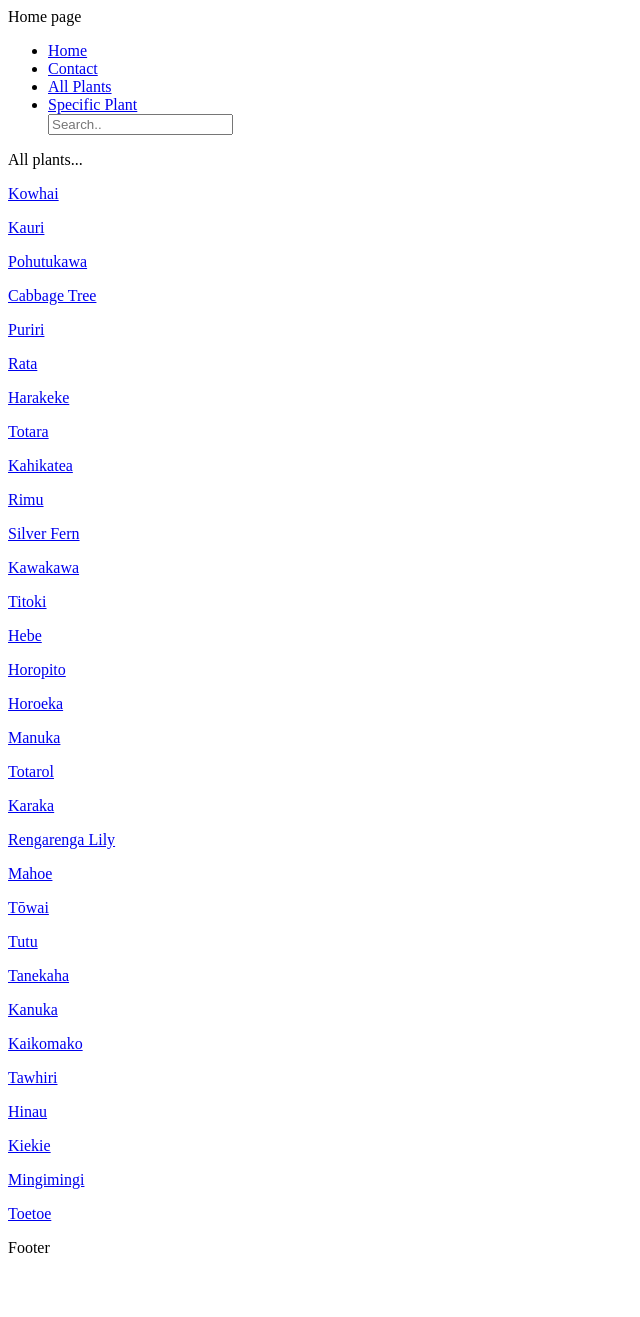
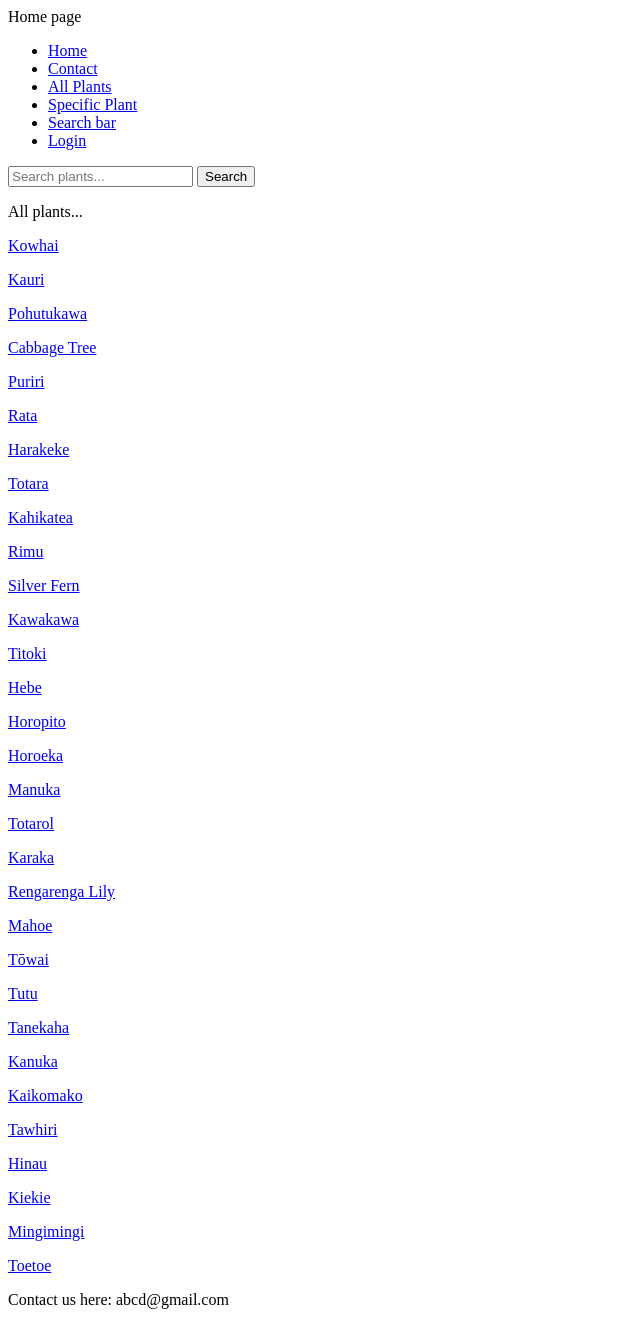
Before and after one commit to akhilasharma17/plant, a Flask app: page /all_plant in a window 1280 px wide. Shown: the whole page, without its empty margins (0-640 px from the left). Before the commit the page ends 1253 px from the top, so only its background shows below. Run offline with Flask 3, Linux system fonts and the light colour scheme; data comes from the database, SQL or seed files in the repository.

Commit message:
search bar working(shows plant name and status)

```diff
--- a/templates/layout.html
+++ b/templates/layout.html
@@ -8,23 +8,29 @@
     <body>
         <header>Home page</header>
         <!--navigation bar(unordered list)-->
-        <nav>
+        <div class="navigation" nav>
             <ul>
                 <li><a href="http://127.0.0.1:5000/">Home</a></li>
                 <li><a href="http://127.0.0.1:5000/contact">Contact</a></li>
                 <li><a href="http://127.0.0.1:5000/all_plant">All Plants</a></li>
                 <li><a href="http://127.0.0.1:5000/plant/1">Specific Plant</a></li>
                 <!--<li><a href="http://127.0.0.1:5000/triangle/1">Triangle</a></li>-->
-                <input type="text" placeholder="Search..">
-            </div>
+                <li><a href="http://127.0.0.1:5000/search">Search bar</a></li>
+                <li><a href="http://127.0.0.1:5000/login">Login</a></li>
             </ul>
+                    <!-- Search form -->
+            <form action="/search" method="GET">
+                <input type="text" name="search_term" placeholder="Search plants...">
+                <input type="submit" value="Search">
+            </form>
         </nav>
+        </div>
         <!--main(with jinja)-->
         <main>
             {%block content%} {%endblock%}
         </main>
         <!--footer-->
         <footer>
-            Footer
+            Contact us here: abcd@gmail.com
         </footer>
     </body>
--- a/templates/plant.html
+++ b/templates/plant.html
@@ -3,7 +3,7 @@
 {%block content%}
     <!--this is the first detail about a specific plant, not the first plant-->
     <h1>{{plant[1]}}</h1>
-    <img src="/static/images/{{plant[5]}}.jpg" alt="picture of plant">
+    <img src="/static/images/{{plant[1]}}.jpg" alt="image of {{plant[1]}}">
     <!--this is the second detail about a specific plant, not the second plant-->
     <p>Status: {{plant[2]}}</p>
     <!--this is a sentence which has data in it for each specific plant.
```
Also changed, not shown: templates/search.html (added, +14 -0 lines), static/images/18findcreativetotarol.jpg (deleted), static/images/22findtowai.jpg (deleted), static/images/Tawhiri.jpg (renamed from static/images/28tawhirifind.jpg), static/images/Towai.jfif (added).
